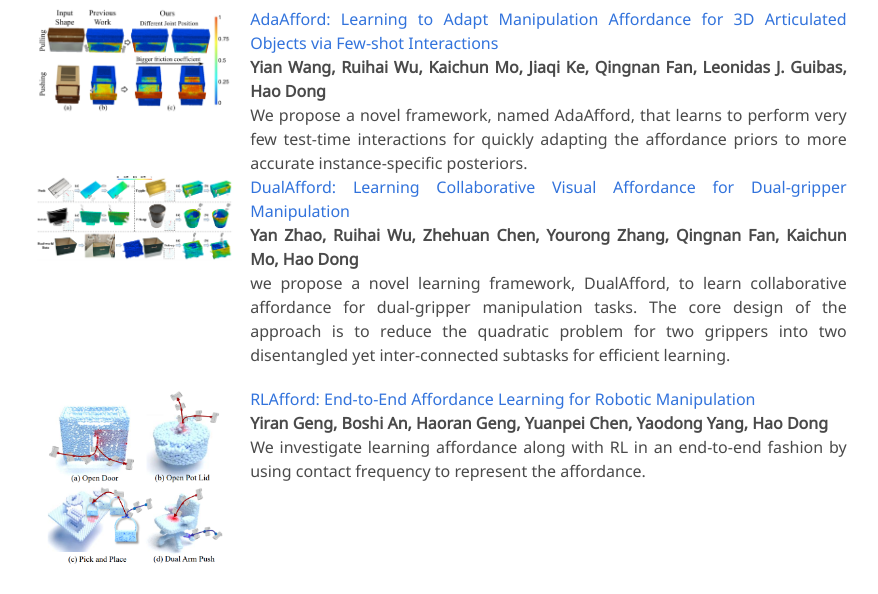
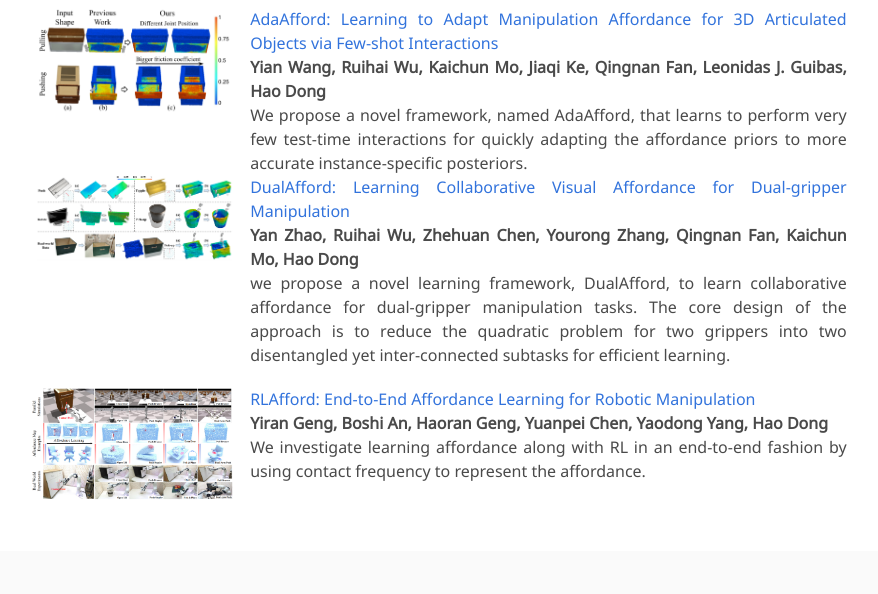
Before and after one commit to UniDoorManip/UniDoorManip.github.io, a plain HTML site: page index.html in a window 1280 px wide. Shown: the part 6129-6723 px from the top of the page, without its empty margins (201-1079 px from the left). Drawn offline with nearby package versions, Linux system fonts and the light colour scheme; some icons are missing; a web font is replaced by a local one.

Commit message:
Update index.html

```diff
--- a/index.html
+++ b/index.html
@@ -475,7 +475,7 @@
 
         <div style="text-align: justify; display: flex; justify-content: center; margin-left: 10%; margin-right: 10%; margin-bottom: 20px;">
             <div class="col-sm-3" style=" max-width: 25%;margin-right: 15px;">
-              <img src='./static/images/rlafford.jpg' class='img-fluid'>
+              <img src='./static/images/rlafford1.jpg' class='img-fluid'>
             </div>
 
             <div class="col" style="flex-basis: 0; flex-grow: 1;">
```
